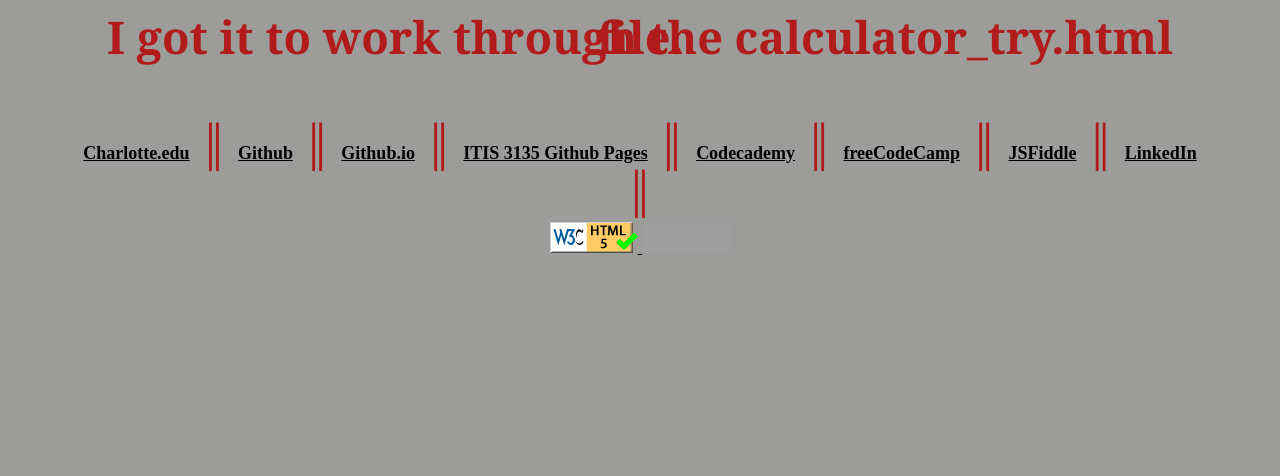
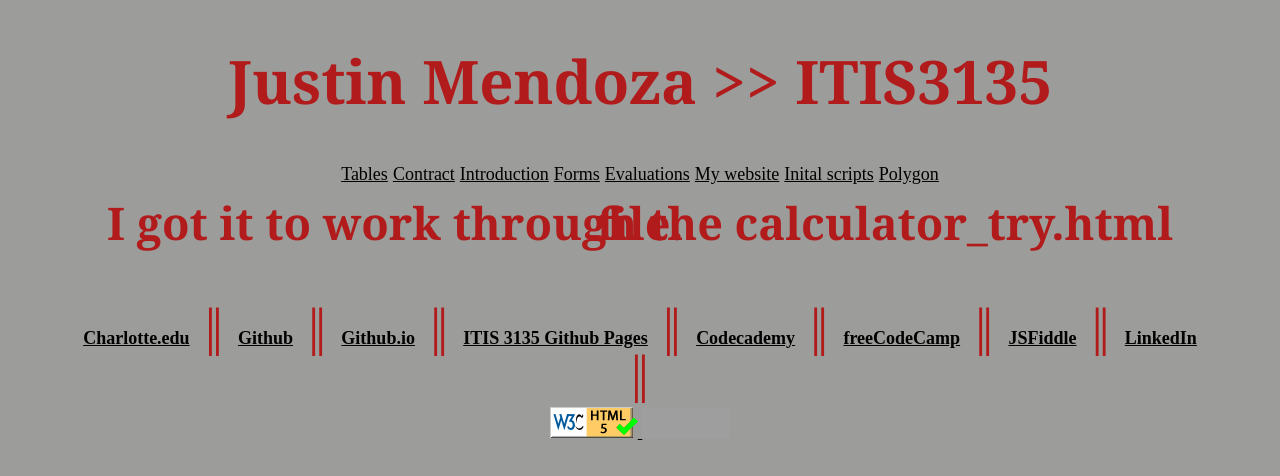
Before and after one commit to jmendo10/jmendo10.github.io, a plain HTML site: page itis3135/calculator_fcc.html in a window 1280 px wide. Drawn offline with Linux system fonts and the light colour scheme; grey boxes are pictures that could not be loaded.

Commit message:
adjustcalc

```diff
--- a/itis3135/calculator_fcc.html
+++ b/itis3135/calculator_fcc.html
@@ -7,10 +7,23 @@
 </head>
 
 <body>
+    <header>
+        <h1>Justin Mendoza >> ITIS3135</h1>
+    </header>
+        <nav>
+            <a href="tables.html">Tables</a>
+            <a href="contract.html">Contract</a>
+            <a href="introduction.html">Introduction</a>
+            <a href="html_forms.html">Forms</a>
+            <a href="website_evaluations.html">Evaluations</a>
+            <a href="jumpy-megamouth-shark-studios-llc.html">My website</a>
+            <a href="first-scripts.html">Inital scripts</a>
+            <a href="activity6.html">Polygon</a>
+        </nav>
 
-	<main>
-        <h2> I got it to work through the calculator_try.html file. </h2>
-	</main>
+<main>
+    <h2> I got it to work through the calculator_try.html file. </h2>
+</main>
 
 	<footer>
 		<br/>
--- a/itis3135/scripts/calculator_try.js
+++ b/itis3135/scripts/calculator_try.js
@@ -85,7 +85,6 @@ updateDisplay() {
   }
 }
 
-
 const numberButtons = document.querySelectorAll('[data-number]')
 const operationButtons = document.querySelectorAll('[data-operation]')
 const equalsButton = document.querySelector('[data-equals]')
@@ -93,7 +92,6 @@ const deleteButton = document.querySelector('[data-delete]')
 const allClearButton = document.querySelector('[data-all-clear]')
 const previousOperandTextElement = document.querySelector('[data-previous-operand]')
 const currentOperandTextElement = document.querySelector('[data-current-operand]')
-
 const calculator = new Calculator(previousOperandTextElement, currentOperandTextElement)
 
 numberButtons.forEach(button => {
```
Also changed, not shown: itis3135/calculator_try.html (+3 -0 lines). Lines whose indentation alone changed are shown as unchanged.
